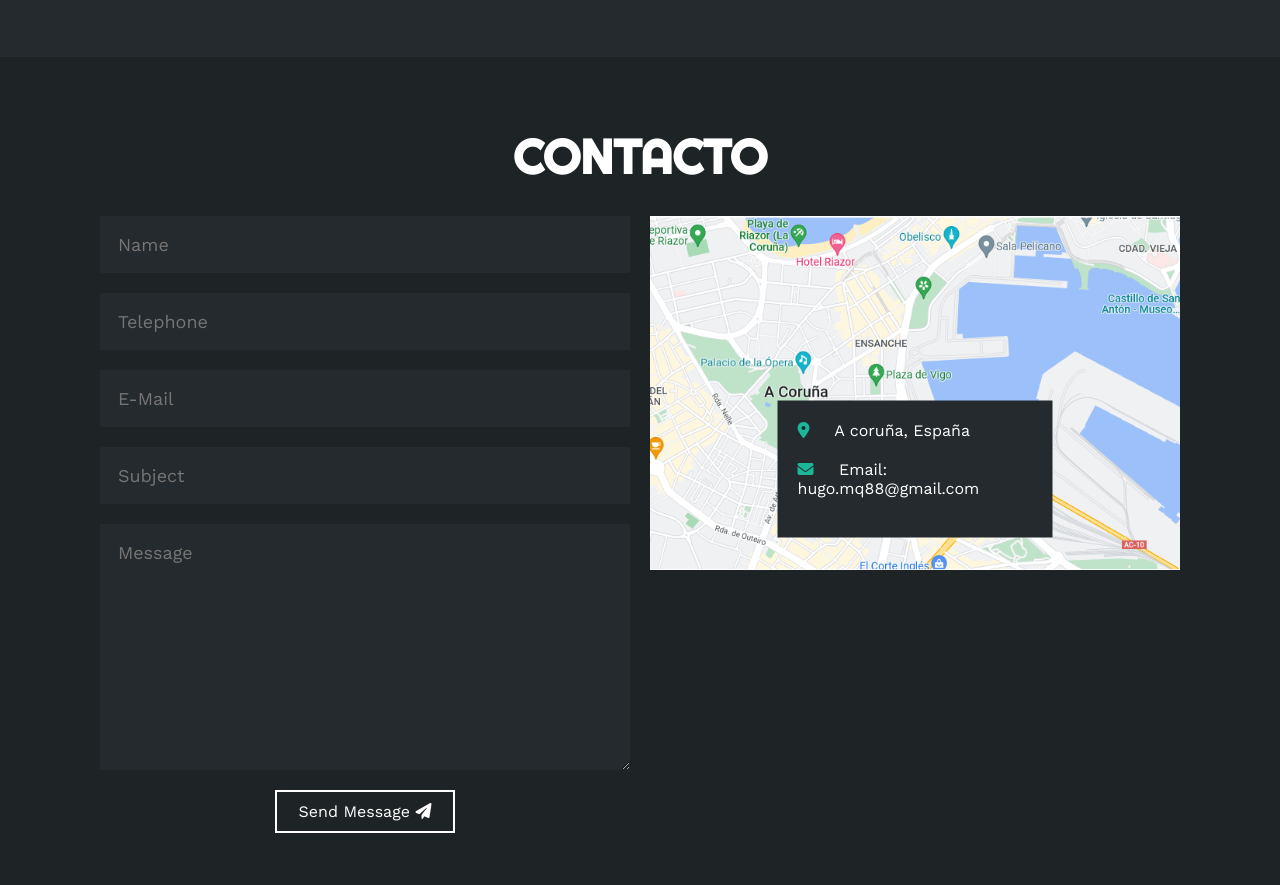
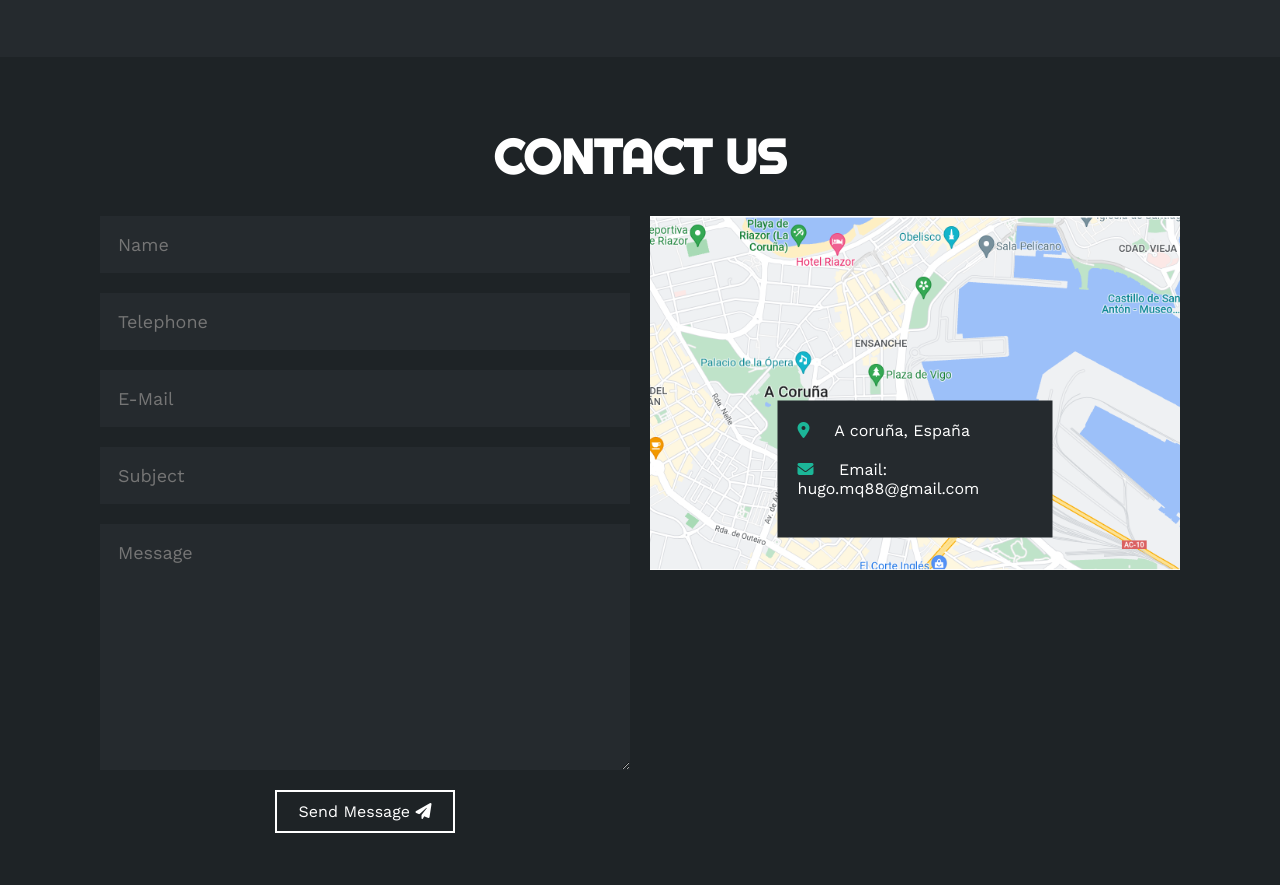
Before and after one commit to Hualle/portfolio, a plain HTML site: page index.html in a window 1280 px wide. Shown: the part 3775-4660 px from the top of the page. Drawn offline with nearby package versions, Linux system fonts and the light colour scheme.

Commit message:
contact us

```diff
--- a/index.html
+++ b/index.html
@@ -361,7 +361,7 @@
     <!-- contacto    -->
     <section id="contacto" class="contacto">
         <div class="contenido-seccion">
-            <h2>CONTACTO</h2>
+            <h2>CONTACT US</h2>
             <div class="fila">
                 <!-- Formulario -->
                 <div class="col">
```
